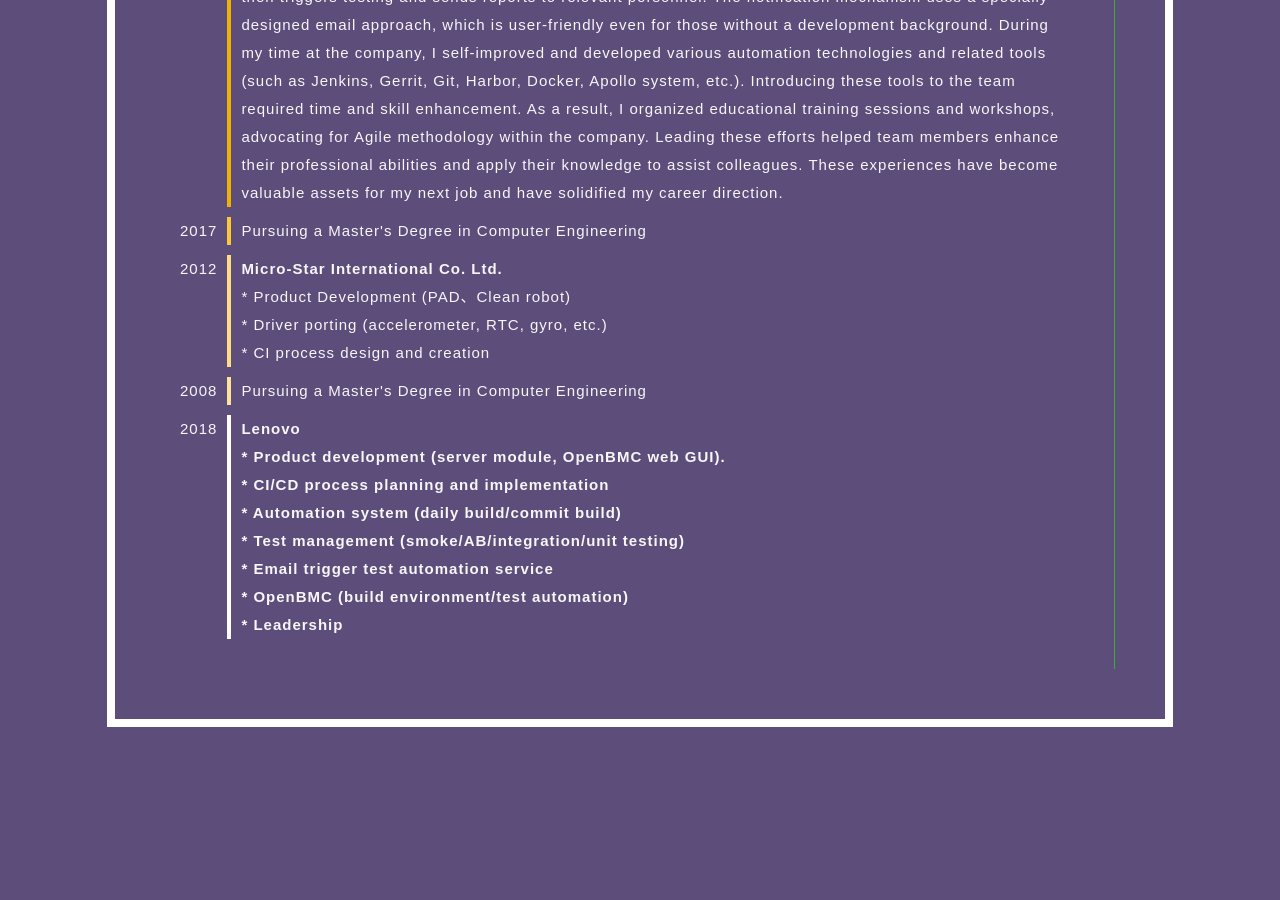
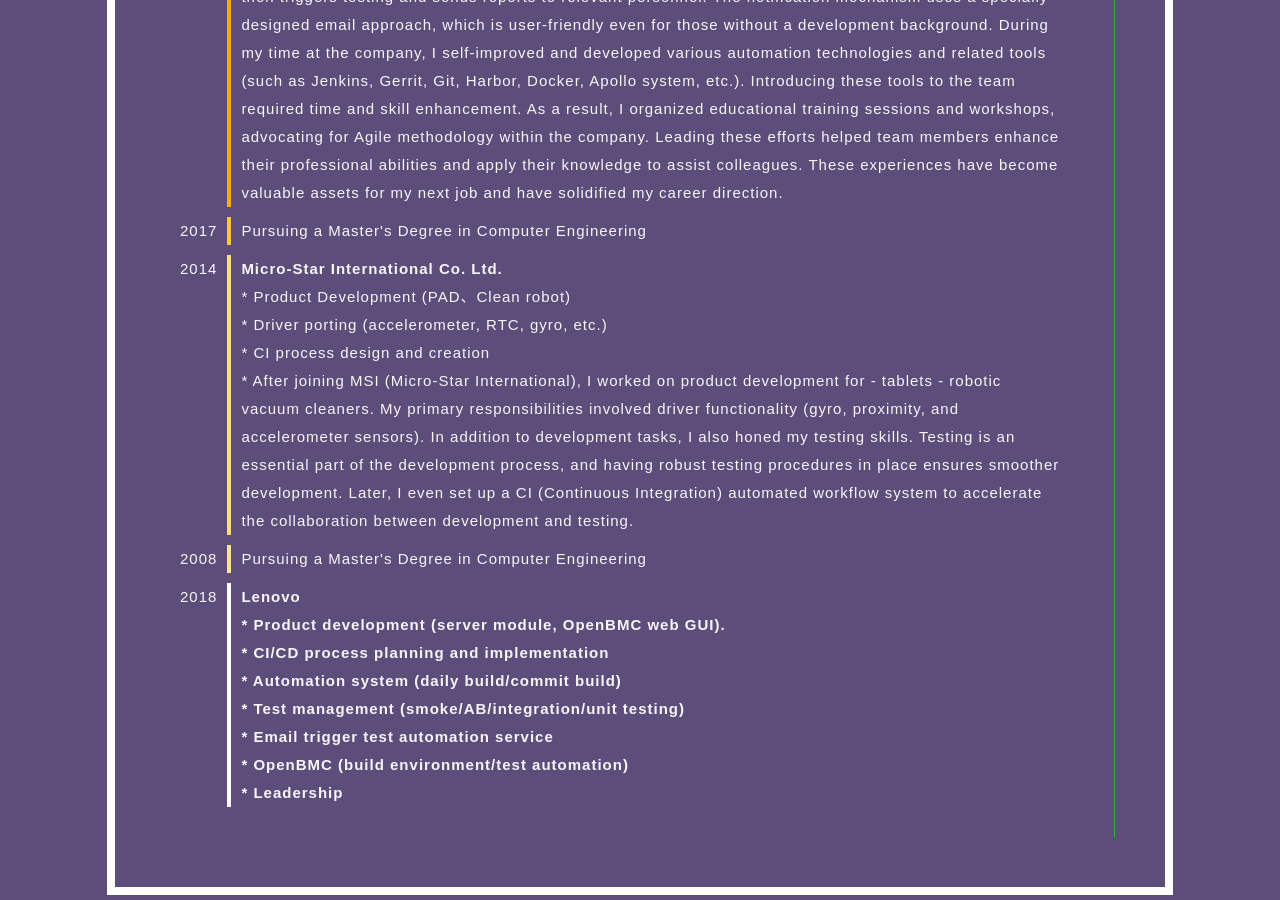
Before and after one commit to gitmaruneko/gitmaruneko.github.io, a Jekyll site: the page personal_detail.html, which Jekyll copies as it is, in a window 1280 px wide and 900 px high, scrolled down 1112 px. Built offline with Jekyll 4.4.1, drawn with Linux system fonts in a browser that asks for light colours; before the commit the page ends 1897 px from its top, so only the background shows below that.

Commit message:
Add detail work history

```diff
--- a/personal_detail.html
+++ b/personal_detail.html
@@ -69,12 +69,22 @@
               <li>Pursuing a Master's Degree in Computer Engineering</li>
             </ul>
           </li>
-          <li class="year">2012
+          <li class="year">2014
             <ul>
                 <li><b>Micro-Star International Co. Ltd.</b></li>
                 <li>* Product Development (PAD、Clean robot)</li>
                 <li>* Driver porting (accelerometer, RTC, gyro, etc.)</li>
                 <li>* CI process design and creation</li>
+                <li>* After joining MSI (Micro-Star International), I worked on product development for
+                      - tablets
+                      - robotic vacuum cleaners.
+                      My primary responsibilities involved driver functionality
+                      (gyro, proximity, and accelerometer sensors).
+                      In addition to development tasks, I also honed my testing skills.
+                      Testing is an essential part of the development process,
+                      and having robust testing procedures in place ensures smoother development.
+                      Later, I even set up a CI (Continuous Integration) automated workflow system to accelerate
+                      the collaboration between development and testing.</li>
             </ul>
           </li>
           <li class="year">2008
```
